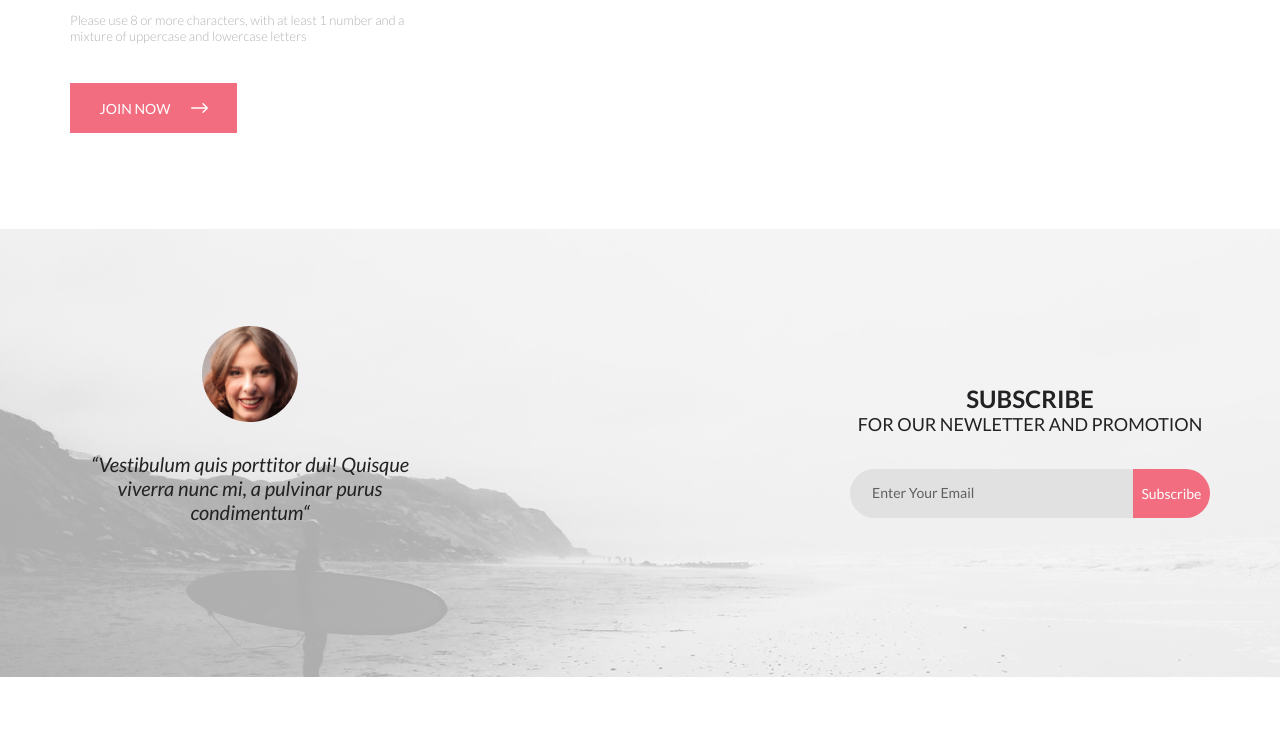
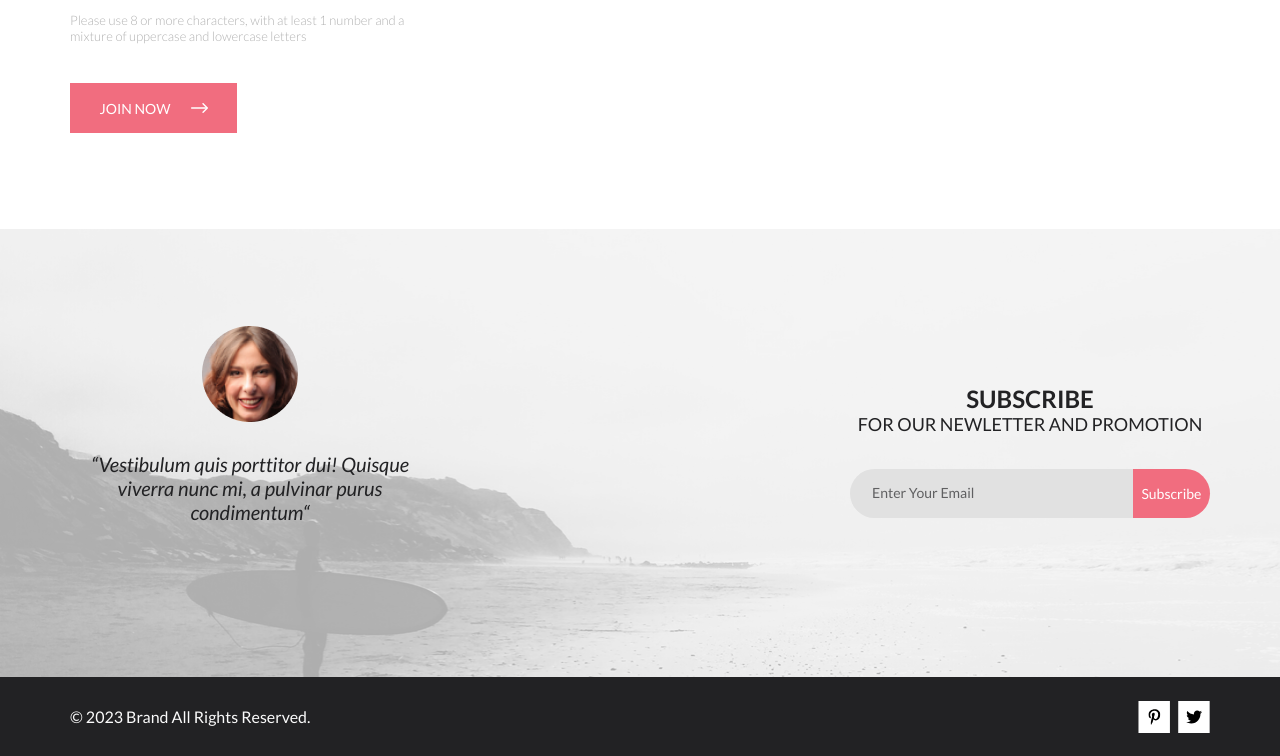
Before and after one commit to AlexBreskolenko/HTMLandCSS_4, a plain HTML site: page index.html in a window 1280 px wide. Shown: the part 665-1421 px from the top of the page. Before the commit the page ends 1342 px from the top, so only its background shows below. Drawn offline with Linux system fonts and the light colour scheme.

Commit message:
task completed

```diff
--- a/index.html
+++ b/index.html
@@ -183,7 +183,63 @@
       </section>
     </main>
     <footer class="footer">
-      <section class="footer__section"></section>
+      <section class="footer__section container">
+        <p>© 2023 Brand All Rights Reserved.</p>
+        <div class="footer__icon">
+          <svg
+            class="icon"
+            width="32"
+            height="32"
+            viewBox="0 0 32 32"
+            fill="none"
+            xmlns="http://www.w3.org/2000/svg"
+          >
+            <path d="M31.9259 0H0.475342V32H31.9259V0Z" fill="white" />
+            <g clip-path="url(#clip0_110_416)">
+              <path
+                d="M16.7401 8.20312C13.5554 8.20312 10.408 10.3406 10.408 13.8C10.408 16 11.6371 17.25 12.3821 17.25C12.6894 17.25 12.8663 16.3875 12.8663 16.1438C12.8663 15.8531 12.1307 15.2344 12.1307 14.025C12.1307 11.5125 14.0303 9.73125 16.4887 9.73125C18.6025 9.73125 20.1669 10.9406 20.1669 13.1625C20.1669 14.8219 19.5057 17.9344 17.364 17.9344C16.5911 17.9344 15.9299 17.3719 15.9299 16.5656C15.9299 15.3844 16.7494 14.2406 16.7494 13.0219C16.7494 10.9531 13.8348 11.3281 13.8348 13.8281C13.8348 14.3531 13.8999 14.9344 14.1327 15.4125C13.7044 17.2688 12.8291 20.0344 12.8291 21.9469C12.8291 22.5375 12.9129 23.1188 12.9687 23.7094C13.0743 23.8281 13.0215 23.8156 13.1829 23.7563C14.7473 21.6 14.6915 21.1781 15.3992 18.3562C15.7809 19.0875 16.768 19.4812 17.5502 19.4812C20.8466 19.4812 22.3272 16.2469 22.3272 13.3313C22.3272 10.2281 19.664 8.20312 16.7401 8.20312Z"
+                fill="black"
+              />
+            </g>
+            <defs>
+              <clipPath id="clip0_110_416">
+                <rect
+                  width="11.9193"
+                  height="16"
+                  fill="white"
+                  transform="translate(10.408 8)"
+                />
+              </clipPath>
+            </defs>
+          </svg>
+          <svg
+            class="icon"
+            width="32"
+            height="32"
+            viewBox="0 0 32 32"
+            fill="none"
+            xmlns="http://www.w3.org/2000/svg"
+          >
+            <path d="M31.6635 0H0.212891V32H31.6635V0Z" fill="white" />
+            <g clip-path="url(#clip0_110_412)">
+              <path
+                d="M22.4179 12.7411C22.428 12.8832 22.428 13.0253 22.428 13.1675C22.428 17.5025 19.1507 22.4974 13.1608 22.4974C11.3155 22.4974 9.6012 21.9593 8.15918 21.0253C8.42137 21.0558 8.67345 21.0659 8.94573 21.0659C10.4684 21.0659 11.8701 20.5482 12.9894 19.6649C11.5575 19.6345 10.3575 18.6903 9.94403 17.3908C10.1457 17.4213 10.3474 17.4416 10.5592 17.4416C10.8516 17.4416 11.1441 17.4009 11.4163 17.3299C9.92388 17.0253 8.80453 15.7055 8.80453 14.1116V14.071C9.23812 14.3147 9.74236 14.467 10.2768 14.4873C9.39947 13.8984 8.8247 12.8933 8.8247 11.7563C8.8247 11.1472 8.98602 10.5888 9.26839 10.1015C10.8717 12.0913 13.2818 13.3908 15.9843 13.5329C15.9339 13.2893 15.9036 13.0355 15.9036 12.7817C15.9036 10.9746 17.3557 9.5025 19.1608 9.5025C20.0986 9.5025 20.9456 9.89844 21.5406 10.538C22.2767 10.3959 22.9826 10.1218 23.6078 9.74616C23.3658 10.5076 22.8515 11.1472 22.1759 11.5533C22.8313 11.4822 23.4666 11.2994 24.0515 11.0457C23.6079 11.6954 23.0532 12.274 22.4179 12.7411Z"
+                fill="black"
+              />
+            </g>
+            <defs>
+              <clipPath id="clip0_110_412">
+                <rect
+                  width="15.8924"
+                  height="16"
+                  fill="white"
+                  transform="translate(8.15918 8)"
+                />
+              </clipPath>
+            </defs>
+          </svg>
+        </div>
+      </section>
     </footer>
   </body>
 </html>
--- a/style/style.scss
+++ b/style/style.scss
@@ -258,3 +258,36 @@ body {
     }
   }
 }
+
+.footer {
+  background-color: #222224;
+  height: 79px;
+  display: flex;
+  align-items: center;
+  &__section {
+    display: flex;
+    justify-content: space-between;
+    p {
+      font-weight: 400;
+      font-size: 16px;
+      color: #fbfbfb;
+      font-family: $fontRegular;
+      display: flex;
+      align-items: center;
+    }
+  }
+  &__icon {
+    display: flex;
+    gap: 8px;
+    .icon:hover {
+      transition: 0.3s;
+      transform: scale(1.1);
+    }
+    .icon:hover path{
+      fill: $colorPink;
+    }
+    .icon:hover path:last-child {
+      fill: white;
+    }
+  }
+}
```
Also changed, not shown: style/style.css, 1 other file.
